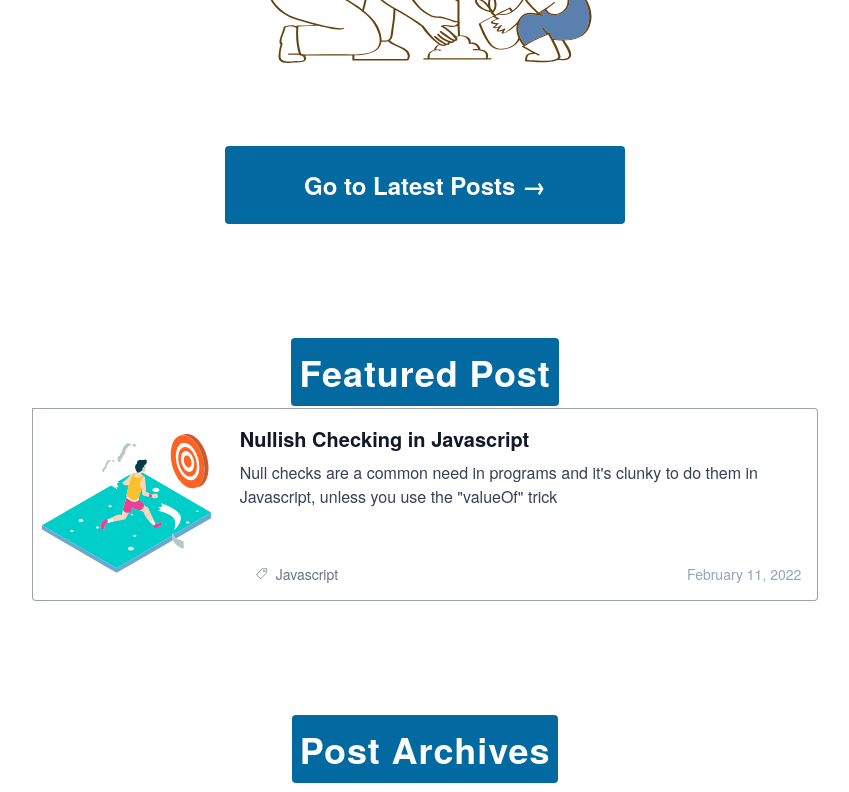
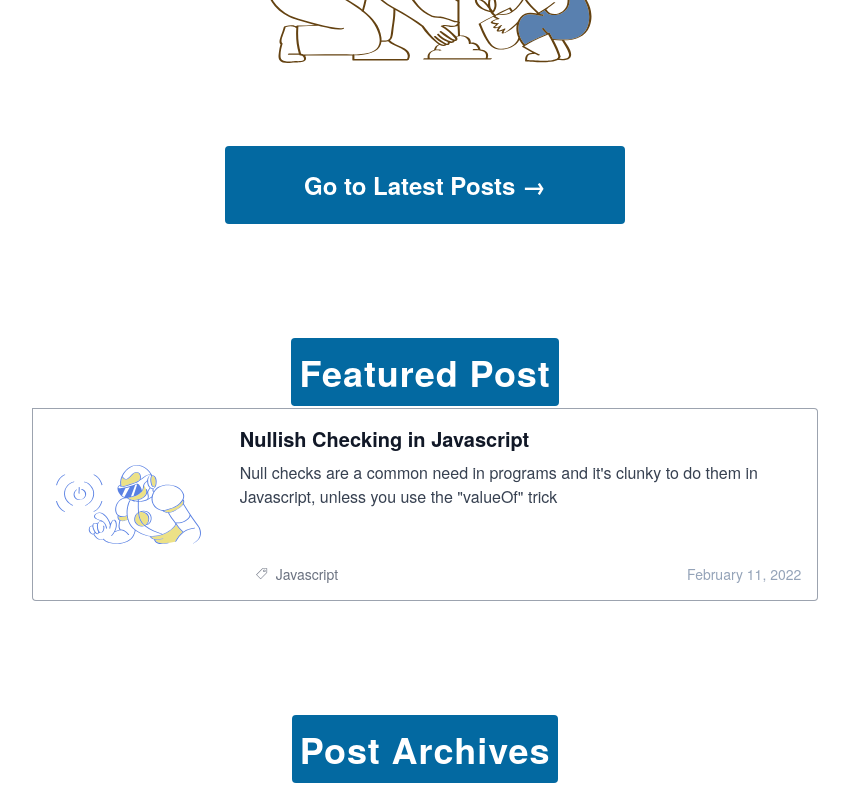
Before and after one commit to JamieVaughn/log, a Next.js app: page / in a window 1280 px wide. Shown: the part 450-1242 px from the top of the page, without its empty margins (215-1064 px from the left). Built offline with nearby package versions, Linux system fonts and the light colour scheme.

Commit message:
Fix source for hero post

```diff
--- a/components/post-card.js
+++ b/components/post-card.js
@@ -1,6 +1,5 @@
 import DateFormatter from '../components/date-formatter'
 import Svg from './svg'
-import Avatar from './avatar'
 import Link from 'next/link'
 
 export default function PostCard({
@@ -11,13 +10,13 @@ export default function PostCard({
   tags,
   slug,
   pick,
-  last,
+  source,
 }) {
   return (
     <Link as={`/posts/${slug}`} href="/posts/[slug]">
     <div className="cursor-pointer max-w-sm w-full lg:max-w-full lg:flex hover:scale-105 transition-all duration-300">
       <div className="border lg:border-r-0 border-gray-400 lg:border-r-0 h-48 lg:h-auto lg:w-48 flex-none bg-cover rounded-t lg:rounded-t-none lg:rounded-l text-center overflow-hidden" title="Isometric SVG Scene">
-        <Svg pick={pick} className='post-image' />
+        <Svg source={source} pick={pick} className='post-image' />
       </div>
       <div className="w-full border-r border-b border-l border-gray-400 lg:border-l-0 lg:border-t bg-white rounded-b lg:rounded-b-none lg:rounded-r p-4 flex flex-col justify-between leading-normal">
         <div className="mb-8">
```
Also changed, not shown: components/more-stories.js (+0 -12 lines), 17 other files (tests, documents, lock files or other folders).
